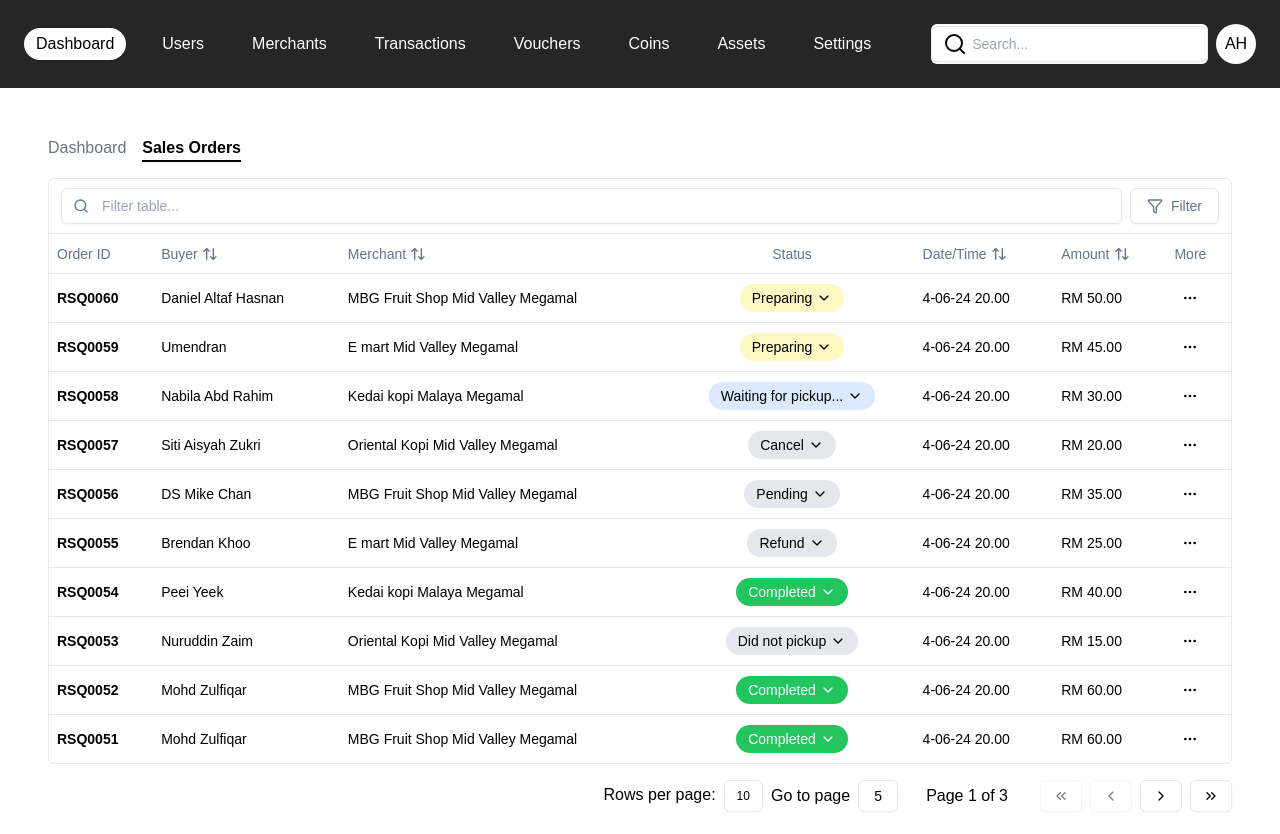
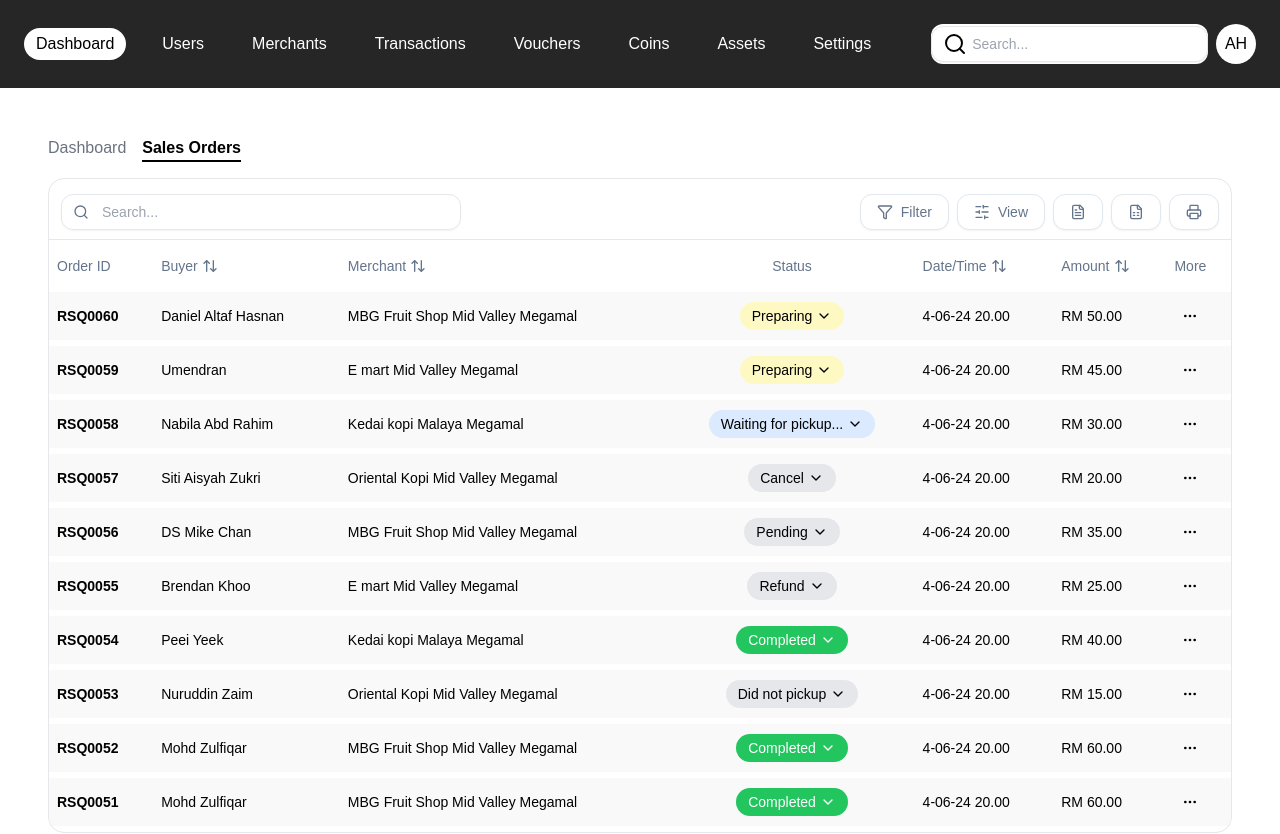
Before and after one commit to rulkimi/orders-dashboard, a Next.js app: page /orders in a window 1280 px wide. Shown: the top 834 px of the page. Built offline with nearby package versions, Linux system fonts and the light colour scheme; data requests are answered from the project's data file.

Commit message:
follow the color from figma

```diff
--- a/app/dashboard/fake-chart.tsx
+++ b/app/dashboard/fake-chart.tsx
@@ -114,7 +114,7 @@ export default function FakeChart() {
   };
 
   return (
-    <div className="w-full h-full border rounded-md flex flex-col items-center justify-center p-4">
+    <div className="w-full h-full border rounded-2xl flex flex-col items-center justify-center p-4">
       <ReactECharts option={option} style={{ width: '100%', height: '100%' }} />
       <ul className="flex gap-1">
         {Object.keys(chartData).map((filter) => (
--- a/app/orders/data-table.tsx
+++ b/app/orders/data-table.tsx
@@ -28,7 +28,7 @@ import {
 
 import { Input } from "@/components/ui/input"
 
-import { MoreHorizontal, EyeIcon, Trash2Icon } from "lucide-react"
+import { MoreHorizontal, EyeIcon, Trash2Icon, FileText, FileSpreadsheet, Printer, SlidersHorizontal } from "lucide-react"
 
 import { Button } from "@/components/ui/button"
 import {
@@ -231,20 +231,22 @@ export function DataTable<TData extends BaseRow, TValue>({
 
   return (
     <div>
-      <div className="rounded-md border flex">
+      <div className="rounded-2xl border flex">
         <Table ref={tableRef}>
           <TableHeader>
-            <TableRow>
-              <TableHead colSpan={columns.length}>
+            <TableRow className="table-header">
+              <TableHead colSpan={columns.length} className="border-b">
                 {!isDashboard ? (
-                  <div className="flex gap-2 py-2 px-1">
+                  <div className="flex gap-2 py-2 px-1 justify-between">
                     <Input
                       id="filter-table"
-                      placeholder="Filter table..."
+                      placeholder="Search..."
+                      className="max-w-[400px]"
                       value={(table.getState().globalFilter as string) ?? ""}
                       onChange={(event) => table.setGlobalFilter(event.target.value)}
                       icon={<Search size={16} />}
                     />
+                    <div className="flex gap-2">
                       <DropdownMenu>
                         <DropdownMenuTrigger asChild>
                           <Button variant="outline">
@@ -274,6 +276,20 @@ export function DataTable<TData extends BaseRow, TValue>({
                           }
                         </DropdownMenuContent>
                       </DropdownMenu>
+                      <Button variant="outline">
+                        <SlidersHorizontal />
+                        View
+                      </Button>
+                      <Button variant="outline">
+                        <FileText />
+                      </Button>
+                      <Button variant="outline">
+                        <FileSpreadsheet />
+                      </Button>
+                      <Button variant="outline">
+                        <Printer />
+                      </Button>
+                    </div>
                   </div>
                 ) : (
                   <div className="flex justify-between items-center gap-2 py-2 px-1">
@@ -290,7 +306,7 @@ export function DataTable<TData extends BaseRow, TValue>({
           </TableHeader>
           <TableHeader>
             {table.getHeaderGroups().map((headerGroup) => (
-              <TableRow key={headerGroup.id}>
+              <TableRow className="table-header" key={headerGroup.id}>
                 {headerGroup.headers.map((header) => {
                   return (
                     <TableHead key={header.id}>
@@ -311,7 +327,7 @@ export function DataTable<TData extends BaseRow, TValue>({
           <TableBody>
             {table.getRowModel().rows?.length ? (
               table.getRowModel().rows.map((row) => (
-                <TableRow key={row.id} className={activeOrderId === row.original.id ? 'bg-slate-100/50' : ''}>
+                <TableRow key={row.id} className={activeOrderId === row.original.id ? 'bg-teal-100/40' : ''}>
                   {row.getVisibleCells().map((cell) => (
                     <TableCell key={cell.id}>
                       {cell.column.id === "status" ? (
--- a/components/Navbar.tsx
+++ b/components/Navbar.tsx
@@ -46,7 +46,7 @@ export default function Navbar() {
         <Input
           id="search"
           type="text"
-          className="bg-white rounded-md"
+          className="bg-white rounded-xl"
           placeholder="Search..."
           icon={<Search />}
         />
--- a/components/ui/button.tsx
+++ b/components/ui/button.tsx
@@ -5,7 +5,7 @@ import { cva, type VariantProps } from "class-variance-authority"
 import { cn } from "@/lib/utils"
 
 const buttonVariants = cva(
-  "inline-flex items-center justify-center gap-2 whitespace-nowrap rounded-md text-sm font-medium transition-colors focus-visible:outline-none focus-visible:ring-1 focus-visible:ring-slate-950 disabled:pointer-events-none disabled:opacity-50 [&_svg]:pointer-events-none [&_svg]:size-4 [&_svg]:shrink-0 dark:focus-visible:ring-slate-300",
+  "inline-flex items-center justify-center gap-2 whitespace-nowrap rounded-xl text-sm font-medium transition-colors focus-visible:outline-none focus-visible:ring-1 focus-visible:ring-slate-950 disabled:pointer-events-none disabled:opacity-50 [&_svg]:pointer-events-none [&_svg]:size-4 [&_svg]:shrink-0 dark:focus-visible:ring-slate-300",
   {
     variants: {
       variant: {
--- a/components/ui/input.tsx
+++ b/components/ui/input.tsx
@@ -13,7 +13,7 @@ const Input = React.forwardRef<
       <input
         type={type}
         className={cn(
-          "flex h-9 w-full rounded-md border border-input bg-transparent px-3 py-1 text-base shadow-sm transition-colors file:border-0 file:bg-transparent file:text-sm file:font-medium file:text-foreground placeholder:text-muted-foreground focus-visible:outline-none focus-visible:ring-1 focus-visible:ring-ring disabled:cursor-not-allowed disabled:opacity-50 md:text-sm",
+          "flex h-9 w-full rounded-xl border border-input bg-transparent px-3 py-1 text-base shadow-sm transition-colors file:border-0 file:bg-transparent file:text-sm file:font-medium file:text-foreground placeholder:text-muted-foreground focus-visible:outline-none focus-visible:ring-1 focus-visible:ring-ring disabled:cursor-not-allowed disabled:opacity-50 md:text-sm",
           icon ? "pl-10" : "px-3",
           className
         )}
--- a/components/ui/table.tsx
+++ b/components/ui/table.tsx
@@ -9,7 +9,7 @@ const Table = React.forwardRef<
   <div className="relative w-full overflow-auto">
     <table
       ref={ref}
-      className={cn("w-full caption-bottom text-sm", className)}
+      className={cn("w-full caption-bottom text-sm border-spacing-y-1.5 border-separate", className)}
       {...props}
     />
   </div>
@@ -54,17 +54,24 @@ TableFooter.displayName = "TableFooter"
 const TableRow = React.forwardRef<
   HTMLTableRowElement,
   React.HTMLAttributes<HTMLTableRowElement>
->(({ className, ...props }, ref) => (
+>(({ className, ...props }, ref) => {
+  const isHeader = className?.includes("table-header");
+
+  return (
     <tr
       ref={ref}
       className={cn(
-      "border-b transition-colors hover:bg-slate-100/50 data-[state=selected]:bg-slate-100 dark:hover:bg-slate-800/50 dark:data-[state=selected]:bg-slate-800",
+        !isHeader &&
+          "transition-colors bg-gray-100/50 data-[state=selected]:bg-slate-100 dark:hover:bg-slate-800/50 dark:data-[state=selected]:bg-slate-800",
         className
       )}
       {...props}
     />
-))
-TableRow.displayName = "TableRow"
+  );
+});
+TableRow.displayName = "TableRow";
+
+
 
 const TableHead = React.forwardRef<
   HTMLTableCellElement,
```
Lines whose indentation alone changed are shown as unchanged.
